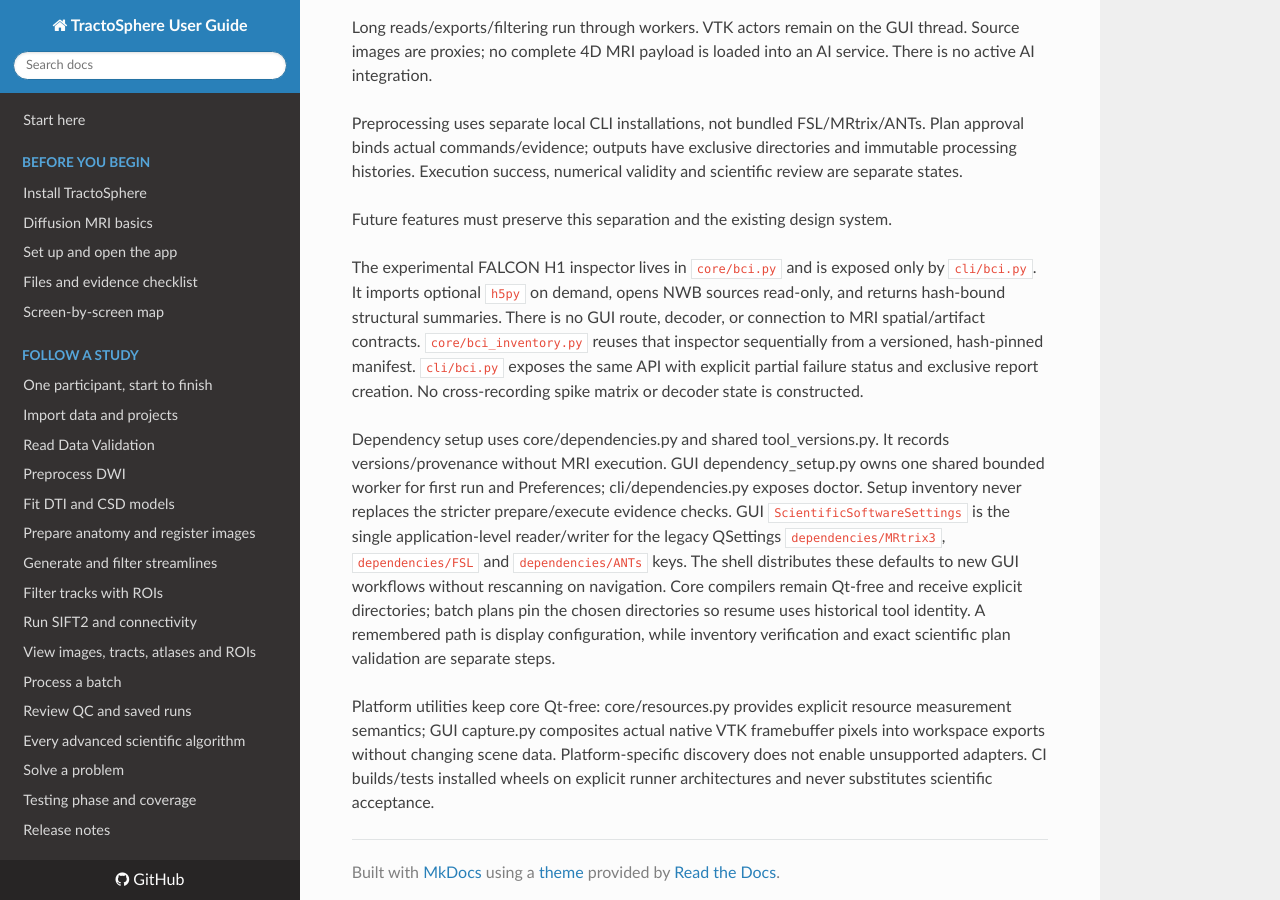
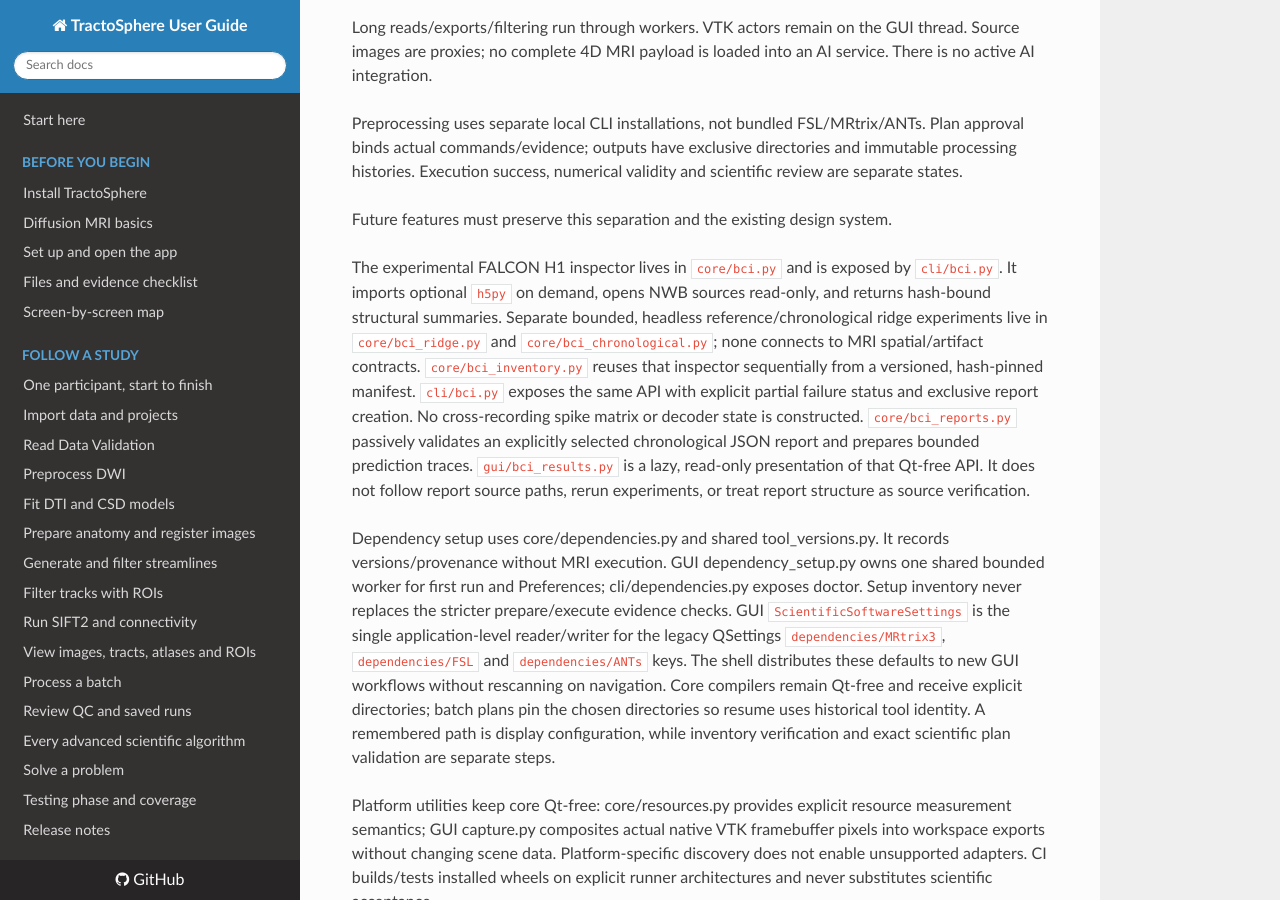
Before and after one commit to kkartikeya-kulkarni/TractoSphere, an MkDocs documentation site: the page built from docs/architecture.md, in a window 1280 px wide and 900 px high, scrolled down 504 px. Built offline with MkDocs 1.6.1, drawn with Linux system fonts in a browser that asks for light colours; nearby versions of some CDN libraries.

Commit message:
Document passive H1 results scope and verification limits

```diff
--- a/docs/architecture.md
+++ b/docs/architecture.md
@@ -27,13 +27,18 @@
 Future features must preserve this separation and the existing design system.
 
 The experimental FALCON H1 inspector lives in `core/bci.py` and is exposed
-only by `cli/bci.py`. It imports optional `h5py` on demand, opens NWB sources
-read-only, and returns hash-bound structural summaries. There is no GUI route,
-decoder, or connection to MRI spatial/artifact contracts.
+by `cli/bci.py`. It imports optional `h5py` on demand, opens NWB sources
+read-only, and returns hash-bound structural summaries. Separate bounded,
+headless reference/chronological ridge experiments live in `core/bci_ridge.py`
+and `core/bci_chronological.py`; none connects to MRI spatial/artifact contracts.
 `core/bci_inventory.py` reuses that inspector sequentially from a versioned,
 hash-pinned manifest. `cli/bci.py` exposes the same API with explicit partial
 failure status and exclusive report creation. No cross-recording spike matrix
 or decoder state is constructed.
+`core/bci_reports.py` passively validates an explicitly selected chronological
+JSON report and prepares bounded prediction traces. `gui/bci_results.py` is a
+lazy, read-only presentation of that Qt-free API. It does not follow report
+source paths, rerun experiments, or treat report structure as source verification.
 
 Dependency setup uses core/dependencies.py and shared tool_versions.py. It records
 versions/provenance without MRI execution. GUI dependency_setup.py owns one shared
```
Also changed, not shown: README.md (+4 -0 lines), docs/BCI_FALCON_H1_INSPECTOR.md (+4 -2 lines), docs/BCI_FALCON_H1_RESULTS_WORKSPACE.md (added, +25 -0 lines), docs/features.md (+1 -1 lines), docs/limitations.md (+5 -2 lines).
